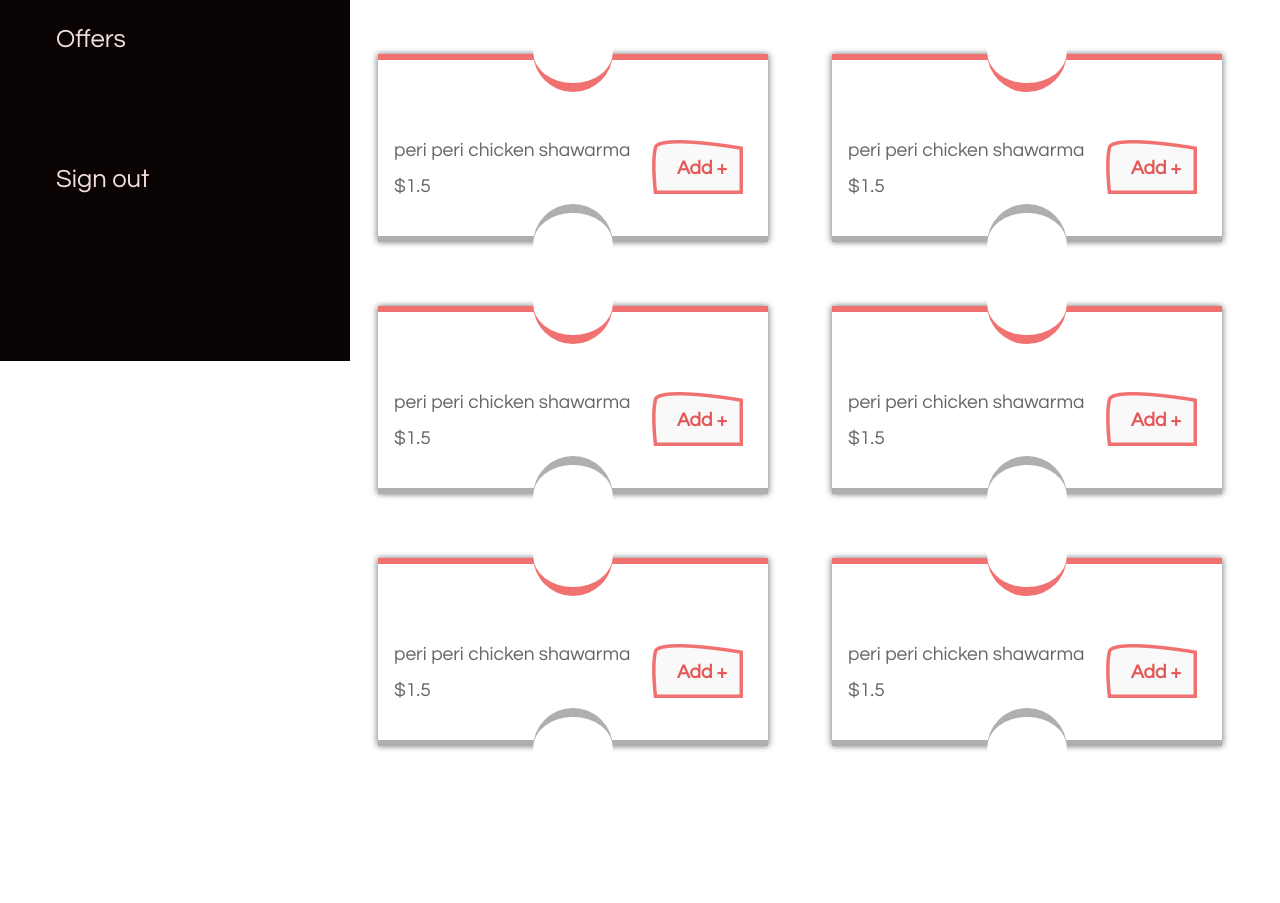
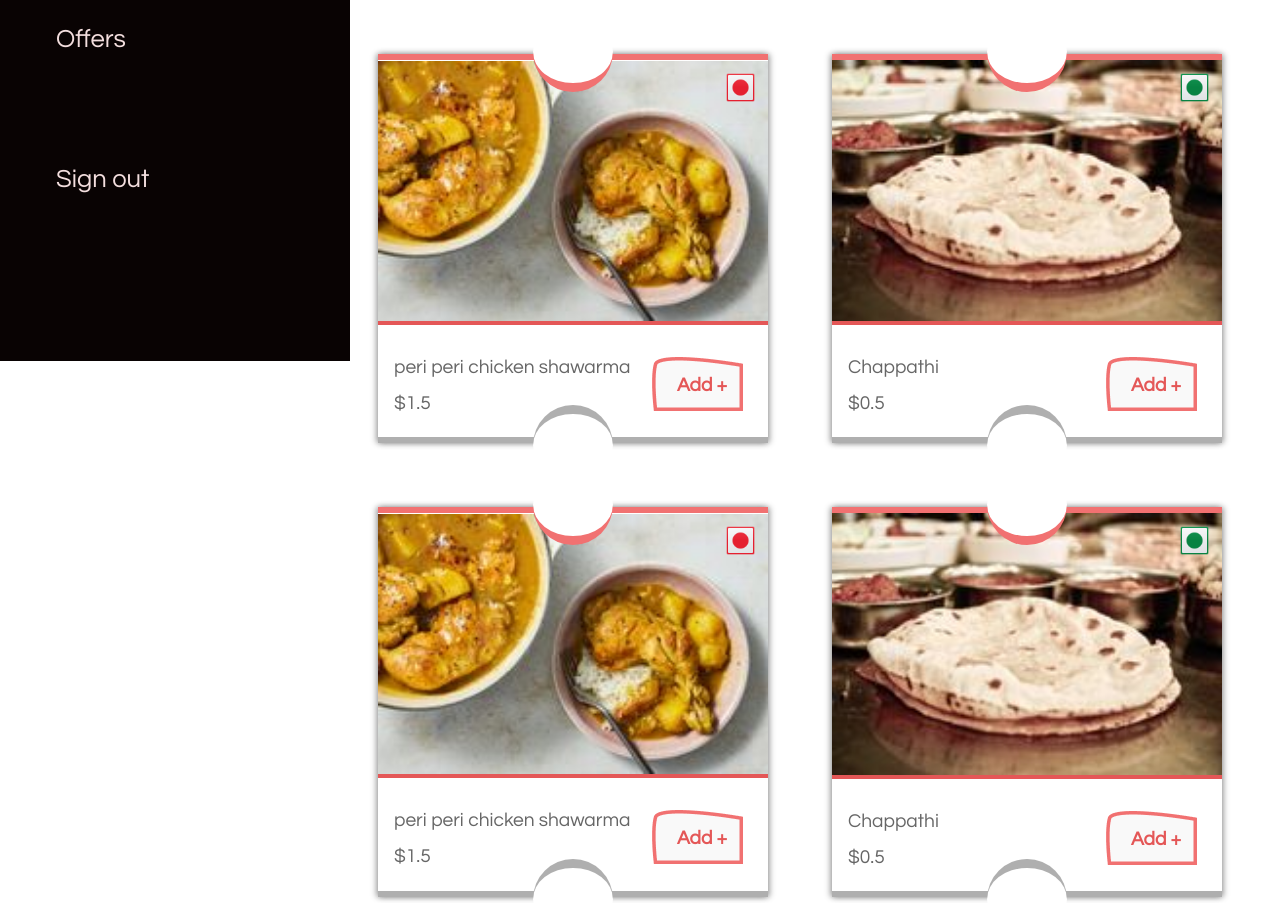
Before and after one commit to Lakshmikant-2001/Bite-Cart, a plain HTML site: page public/restaurant-foods.html in a window 1280 px wide. Shown: the part 439-1342 px from the top of the page. Before the commit the page ends 1249 px from the top, so only its background shows below. Drawn offline with Linux system fonts and the light colour scheme; a web font is replaced by a local one.

Commit message:
modify food card  --> foods page

```diff
--- a/public/css/restaurant-foods.css
+++ b/public/css/restaurant-foods.css
@@ -118,7 +118,7 @@ main{
     border-top:6px solid #f17171;
     border-bottom:6px solid #00000050;
     position: relative;
-    padding:2.5rem 0 1.5rem;
+    padding-bottom: .5rem;
     /* transition: transform .75s ease-in-out; */
     transition: all .75s ease-in-out;
 }
@@ -151,18 +151,28 @@ main{
     transform:scale(1.015);
     border-top:6px solid #F63B35;
     border-bottom:6px solid #00000060;
+    box-shadow: 10px 0 20px #00000050;
 }
+
 .food-card:hover::after{
     border-bottom: 9px solid #F63B35;
 }
+
 .food-card:hover::before{
     border-top: 9px solid #00000060;
 }
 
+.food-type-logo{
+    position: absolute;
+    width: 35px;
+    top:10px;
+    right: 10px;
+}
 
 .food-image{
     width: 100%;
-    padding:0 1rem 0.5rem;
+    border-bottom:4px solid #E45757;
+    backdrop-filter: 10px;
 }
 
 .card-footer{
--- a/public/restaurant-foods.html
+++ b/public/restaurant-foods.html
@@ -34,9 +34,8 @@
     <div class="ham-expand-div" title="expand">
         <span></span><span></span><span></span>
     </div>
-    <main  class="main">
+    <main class="main">
         <header class="resturant-header-wrapper">
-
             <div class="restauarnt-titlebar-container">
                 <div class="res-title-div">
                     <img src="./assets/bookmark.png" alt="">
@@ -56,8 +55,9 @@
         </header>
         <div class="food-cards-wrapper">
 
-            <div class="food-card">
-                <img src="./assets/food-img-1.png" alt="" class="food-image">
+            <section class="food-card">
+                <img src="./assets/non-veg-icon.png" alt="" class="food-type-logo">
+                <img src="./assets/food-img-1.jpg" alt="" class="food-image">
                 <div class="card-footer">
                     <div>
                         <h4>peri peri chicken shawarma</h4>
@@ -67,9 +67,23 @@
                         <p>Add +</p>
                     </div>
                 </div>
-            </div>
-            <div class="food-card">
-                <img src="./assets/food-img-1.png" alt="" class="food-image">
+            </section>
+            <section class="food-card">
+                <img src="./assets/veg-icon.png" alt="" class="food-type-logo">
+                <img src="./assets/food-img-2.jpg" alt="" class="food-image">
+                <div class="card-footer">
+                    <div>
+                        <h4>Chappathi</h4>
+                        <p>$0.5</p>
+                    </div>
+                    <div class="add-btn">
+                        <p>Add +</p>
+                    </div>
+                </div>
+            </section>
+            <section class="food-card">
+                <img src="./assets/non-veg-icon.png" alt="" class="food-type-logo">
+                <img src="./assets/food-img-1.jpg" alt="" class="food-image">
                 <div class="card-footer">
                     <div>
                         <h4>peri peri chicken shawarma</h4>
@@ -79,9 +93,23 @@
                         <p>Add +</p>
                     </div>
                 </div>
-            </div>
-            <div class="food-card">
-                <img src="./assets/food-img-1.png" alt="" class="food-image">
+            </section>
+            <section class="food-card">
+                <img src="./assets/veg-icon.png" alt="" class="food-type-logo">
+                <img src="./assets/food-img-2.jpg" alt="" class="food-image">
+                <div class="card-footer">
+                    <div>
+                        <h4>Chappathi</h4>
+                        <p>$0.5</p>
+                    </div>
+                    <div class="add-btn">
+                        <p>Add +</p>
+                    </div>
+                </div>
+            </section>
+            <section class="food-card">
+                <img src="./assets/non-veg-icon.png" alt="" class="food-type-logo">
+                <img src="./assets/food-img-1.jpg" alt="" class="food-image">
                 <div class="card-footer">
                     <div>
                         <h4>peri peri chicken shawarma</h4>
@@ -91,43 +119,20 @@
                         <p>Add +</p>
                     </div>
                 </div>
-            </div>
-            <div class="food-card">
-                <img src="./assets/food-img-1.png" alt="" class="food-image">
+            </section>
+            <section class="food-card">
+                <img src="./assets/veg-icon.png" alt="" class="food-type-logo">
+                <img src="./assets/food-img-2.jpg" alt="" class="food-image">
                 <div class="card-footer">
                     <div>
-                        <h4>peri peri chicken shawarma</h4>
-                        <p>$1.5</p>
+                        <h4>Chappathi</h4>
+                        <p>$0.5</p>
                     </div>
                     <div class="add-btn">
                         <p>Add +</p>
                     </div>
                 </div>
-            </div>
-            <div class="food-card">
-                <img src="./assets/food-img-1.png" alt="" class="food-image">
-                <div class="card-footer">
-                    <div>
-                        <h4>peri peri chicken shawarma</h4>
-                        <p>$1.5</p>
-                    </div>
-                    <div class="add-btn">
-                        <p>Add +</p>
-                    </div>
-                </div>
-            </div>
-            <div class="food-card">
-                <img src="./assets/food-img-1.png" alt="" class="food-image">
-                <div class="card-footer">
-                    <div>
-                        <h4>peri peri chicken shawarma</h4>
-                        <p>$1.5</p>
-                    </div>
-                    <div class="add-btn">
-                        <p>Add +</p>
-                    </div>
-                </div>
-            </div>
+            </section>
         </div>
     </main>
     <script src="./js/common.js" type="module"></script>
```
